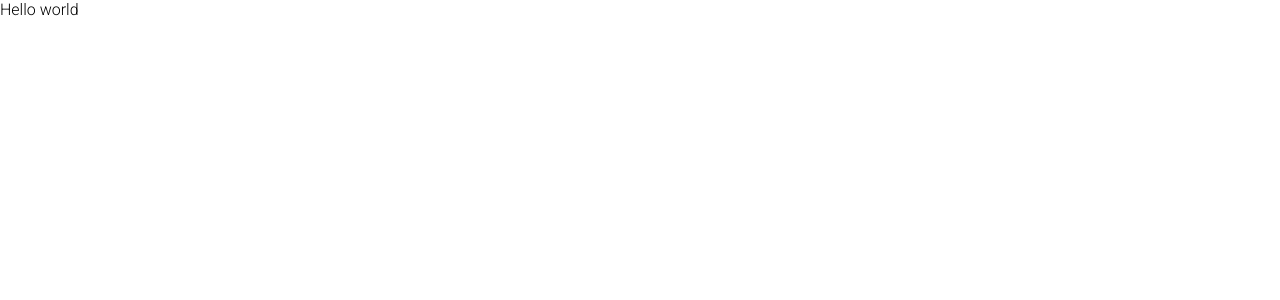
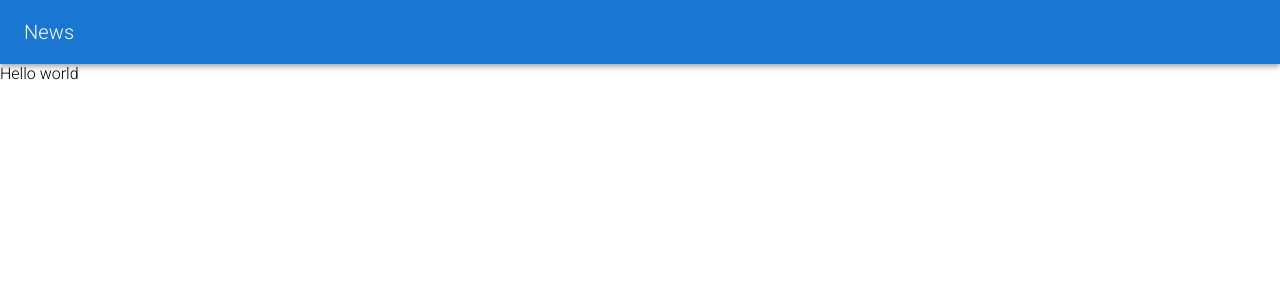
Before and after one commit to manuelffernandez/gptest, a React (Vite) app: page / in a window 1280 px wide. Shown: the top 300 px of the page. Built offline with nearby package versions, Linux system fonts and the light colour scheme.

Commit message:
integrates Home&Navbar into App comp

```diff
--- a/src/App.tsx
+++ b/src/App.tsx
@@ -1,5 +1,13 @@
+import { Navbar } from './components';
+import { Home } from './pages';
+
 function App(): JSX.Element {
-  return <div className='App'>Hello world</div>;
+  return (
+    <div className='App'>
+      <Navbar />
+      <Home />
+    </div>
+  );
 }
 
 export default App;
```
